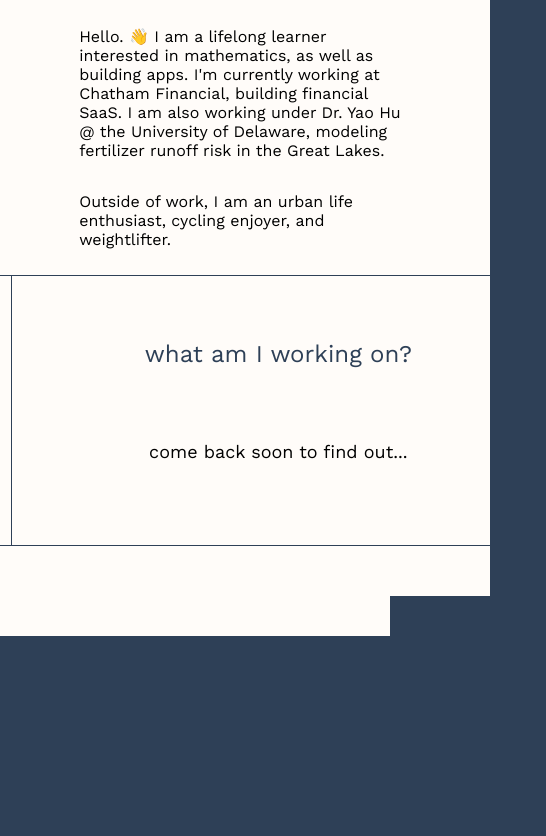
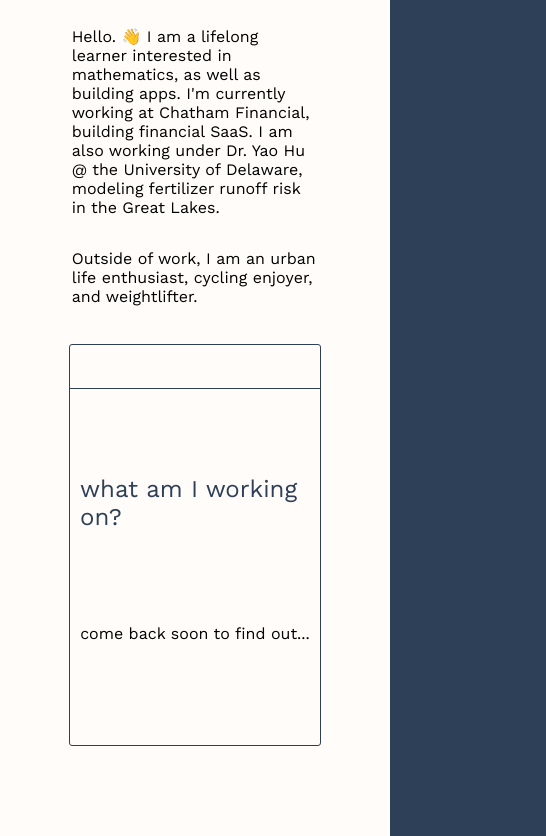
Before and after one commit to jma02/personal, a SvelteKit app: page / in a window 390 px wide. Shown: the part 1157-1993 px from the top of the page, 546 px wide, since content can reach past the window. Before the commit the page ends 1793 px from the top, so only its background shows below. Built offline with nearby package versions, Linux system fonts and the light colour scheme.

Commit message:
feat: responsive UI

```diff
--- a/src/routes/+page.svelte
+++ b/src/routes/+page.svelte
@@ -239,6 +239,7 @@
         @media screen and (max-width: 1200px) {
             flex-direction: column;
             gap: 10px;
+            height: 800px;
         }
         @media screen and (max-width: 450px) {
            font-size: 18px;
@@ -287,6 +288,15 @@
         border-color: #2E4057;
         border-style: ridge;
         border-radius: 3px;
+        @media screen and (max-width: 750px) {
+            font-size: medium;
+            grid-template-columns: none;
+            grid-template-rows: repeat(1, 0.25fr 2fr);
+            width: 450px;
+        }
+        @media screen and (max-width: 400px) {
+            width: 250px;
+        }
     }
     .showcase-item {
         display: flex;
@@ -302,5 +312,12 @@
         border-width: 1px;
         border-color: #2E4057;
         border-right-style: ridge;
+        @media screen and (max-width: 750px) {
+            font-size: medium;
+            grid-template-rows: none;
+            grid-template-columns: repeat(1, 0.25fr 2fr);
+            border-right-style: none;
+            border-bottom-style: ridge;;
+        }
     }
 </style>
```
